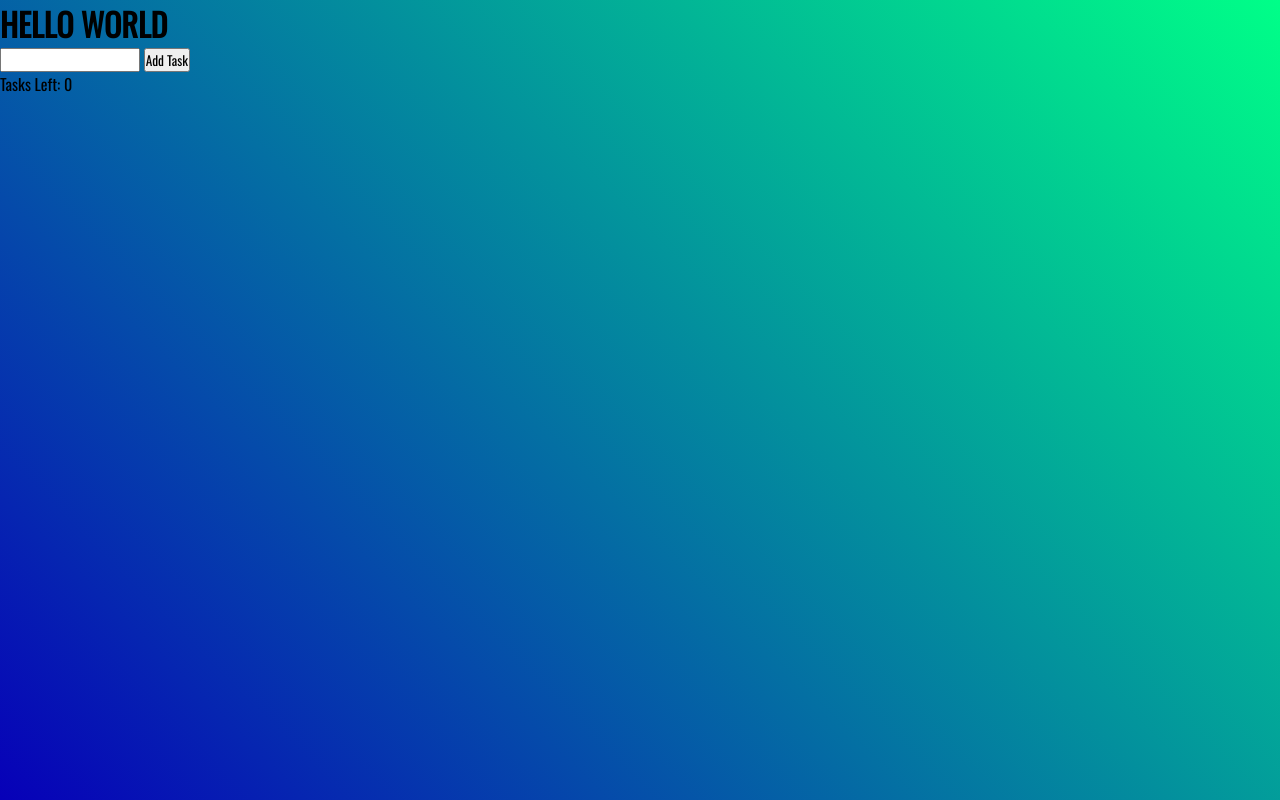
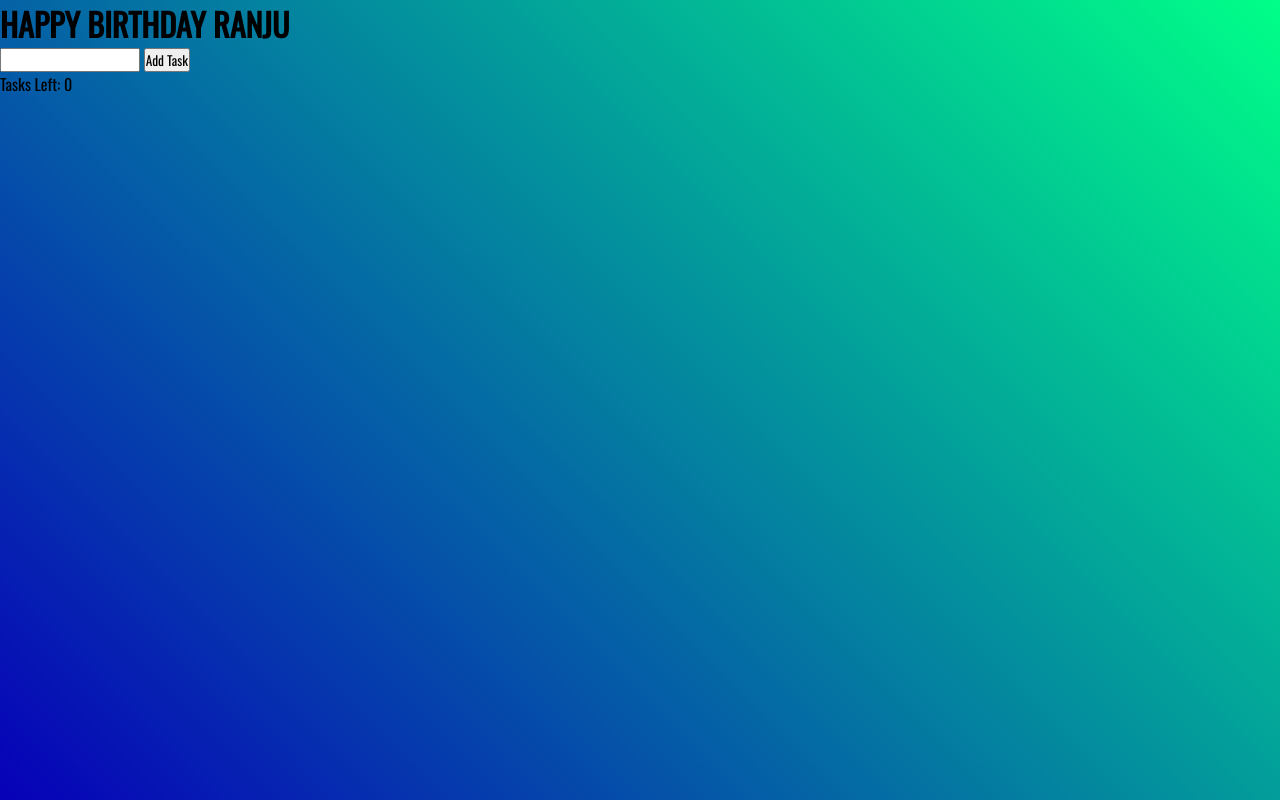
Before and after one commit to TheSpecialOne23/TheSpecialOne23.github.io, a plain HTML site: page index.html in a window 1280 px wide. Drawn offline with nearby package versions, Linux system fonts and the light colour scheme.

Commit message:
Update index.html

```diff
--- a/index.html
+++ b/index.html
@@ -10,7 +10,7 @@
 </head>
 
 <body>
-    <div class="top"><h1 class="title">HELLO WORLD</h1>
+    <div class="top"><h1 class="title">HAPPY BIRTHDAY RANJU</h1>
     </div>
 
     <div class="todo">
```
